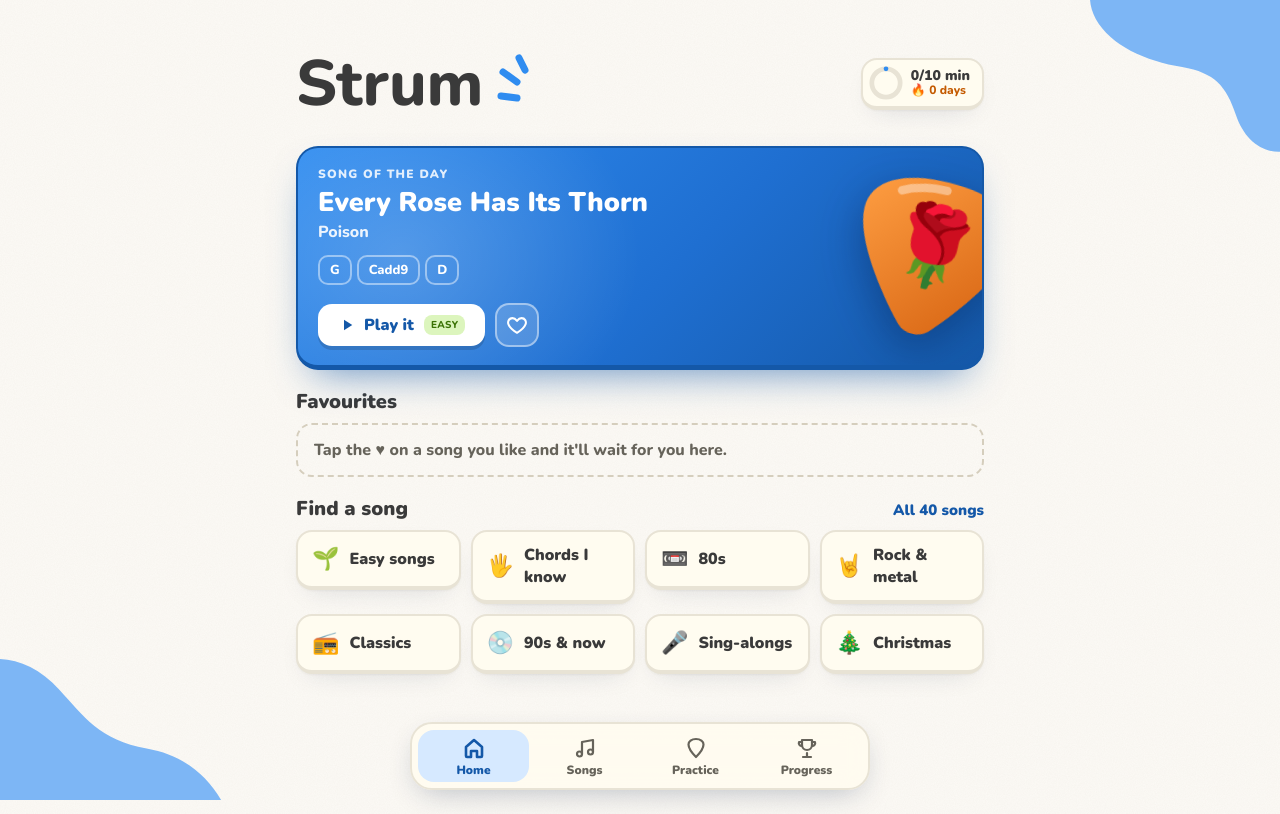
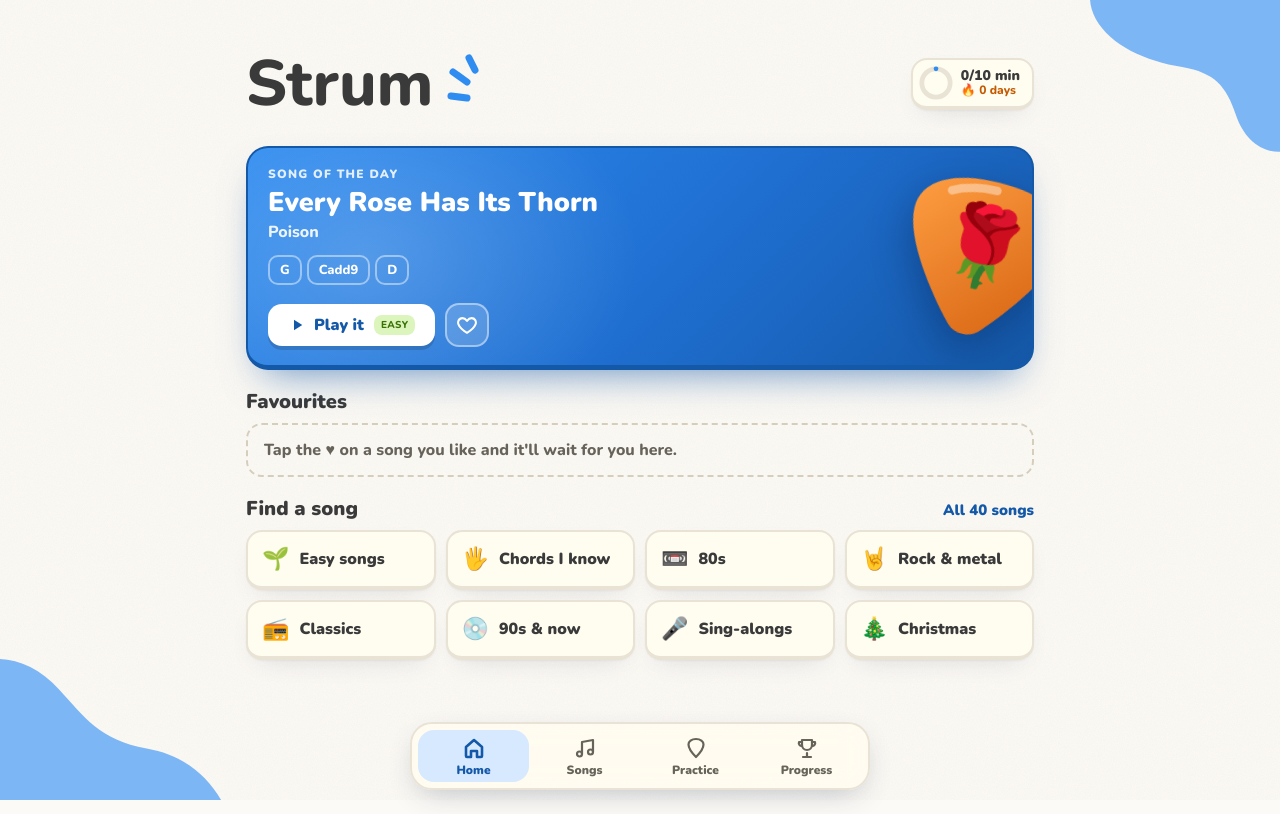
Before and after one commit to drewnotweird/strum, a React (Vite) app in the folder frontend/: page / in a window 1280 px wide. Built offline with nearby package versions, Linux system fonts and the light colour scheme.

Commit message:
Align page container widths

```diff
--- a/frontend/src/index.css
+++ b/frontend/src/index.css
@@ -1,4 +1,5 @@
 :root {
+  --page-max: 820px;
   /* Palette from the Strum banner: warm cream paper and one blue */
   --bg: #fcfaf6;
   --surface: #fffcf0;
@@ -122,7 +123,7 @@ button { font: inherit; color: inherit; -webkit-tap-highlight-color: transparent
 /* Home */
 
 .home {
-  max-width: 720px;
+  max-width: var(--page-max);
   margin: 0 auto;
   padding: 40px 16px 64px;
 }
@@ -206,7 +207,7 @@ button { font: inherit; color: inherit; -webkit-tap-highlight-color: transparent
 /* Player */
 
 .player {
-  max-width: 1100px;
+  max-width: var(--page-max);
   margin: 0 auto;
   padding: 16px 16px 48px;
   display: grid;
@@ -910,7 +911,7 @@ button { font: inherit; color: inherit; -webkit-tap-highlight-color: transparent
 
 /* ---------- Tool pages (tuner, chords) ---------- */
 .tool {
-  max-width: 820px;
+  max-width: var(--page-max);
   margin: 0 auto;
   padding: 16px 16px 48px;
   display: grid;
```
